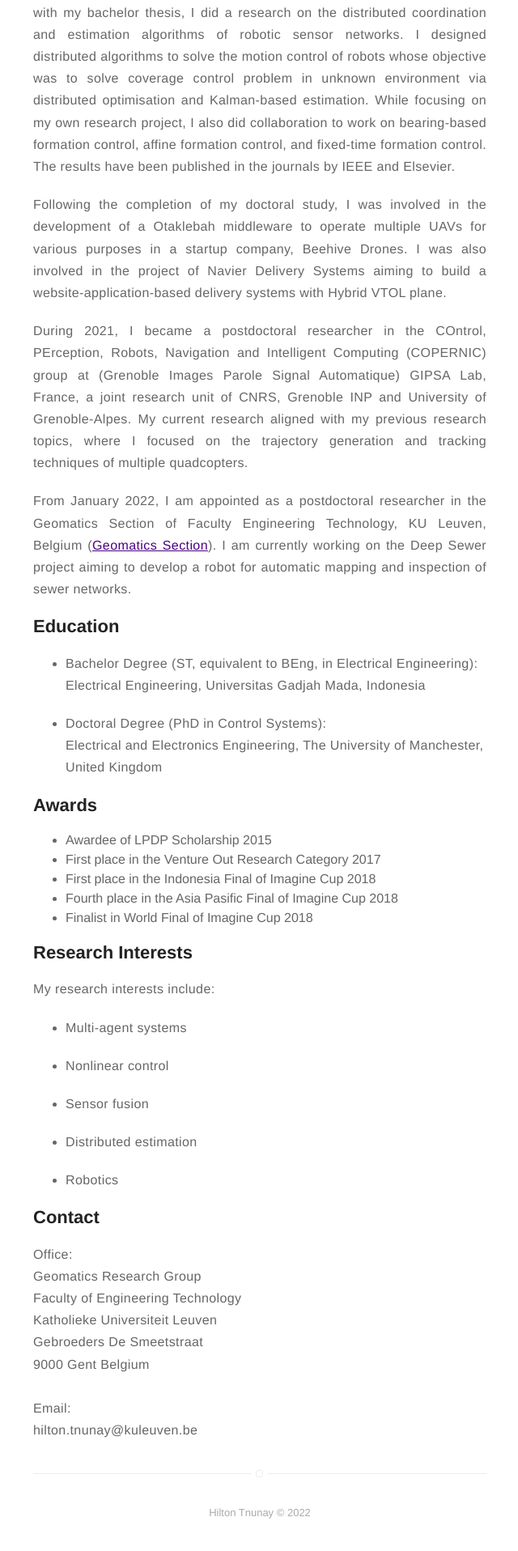
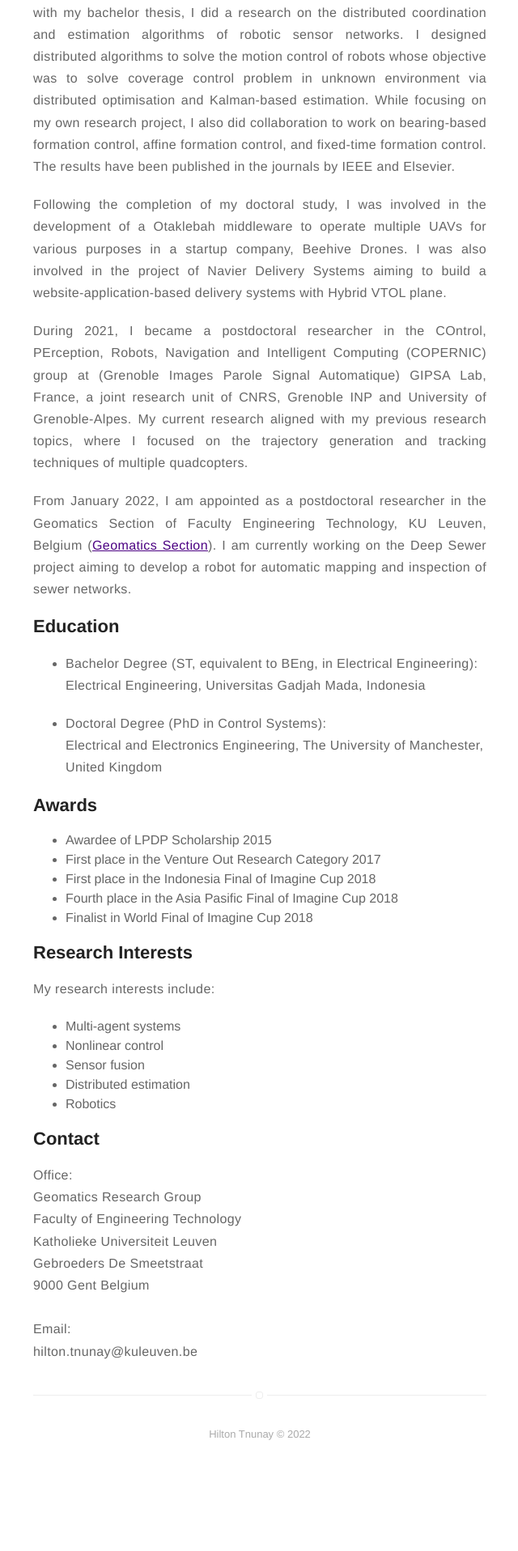
Before and after one commit to tnunay/tnunay.github.io, a Jekyll site: the page built from about.md, in a window 1280 px wide. Shown: the part 861-2777 px from the top of the page at 81% size, without its empty margins (319-959 px from the left). Built offline with Jekyll 4.4.1, drawn with Linux system fonts in a browser that asks for light colours; after the commit the page ends 2680 px from its top, so only the background shows below that.

Commit message:
Update information (5)

```diff
--- a/about.md
+++ b/about.md
@@ -48,11 +48,11 @@ layout: page
 <p align="justify">My research interests include:</p>
 
 <ul class="research-interests">
-	<li><p>Multi-agent systems</p></li>
-	<li><p>Nonlinear control</p></li>
-	<li><p>Sensor fusion</p></li>
-	<li><p>Distributed estimation</p></li>
-	<li><p>Robotics</p></li>
+	<li>Multi-agent systems<br></li>
+	<li>Nonlinear control<br></li>
+	<li>Sensor fusion<br></li>
+	<li>Distributed estimation<br></li>
+	<li>Robotics<br></li>
 </ul>
 
 
```
